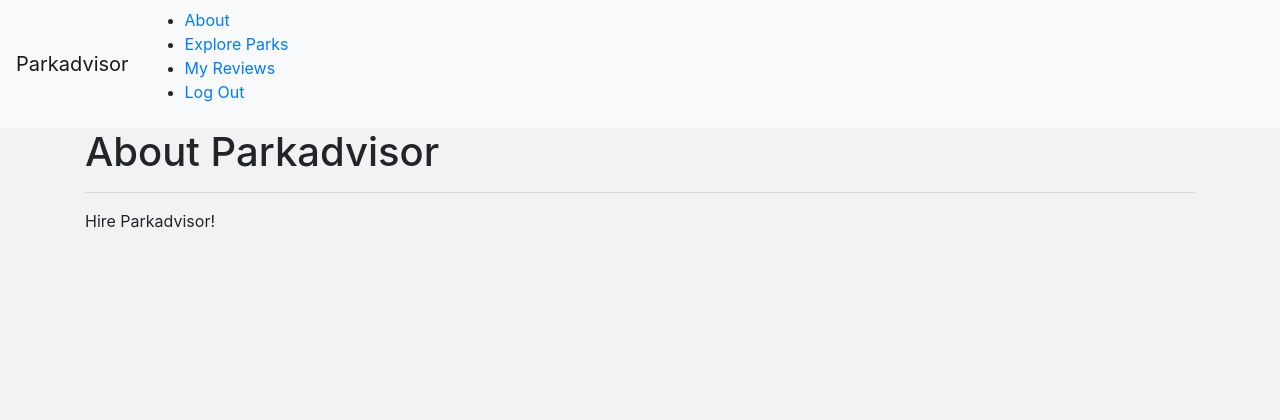
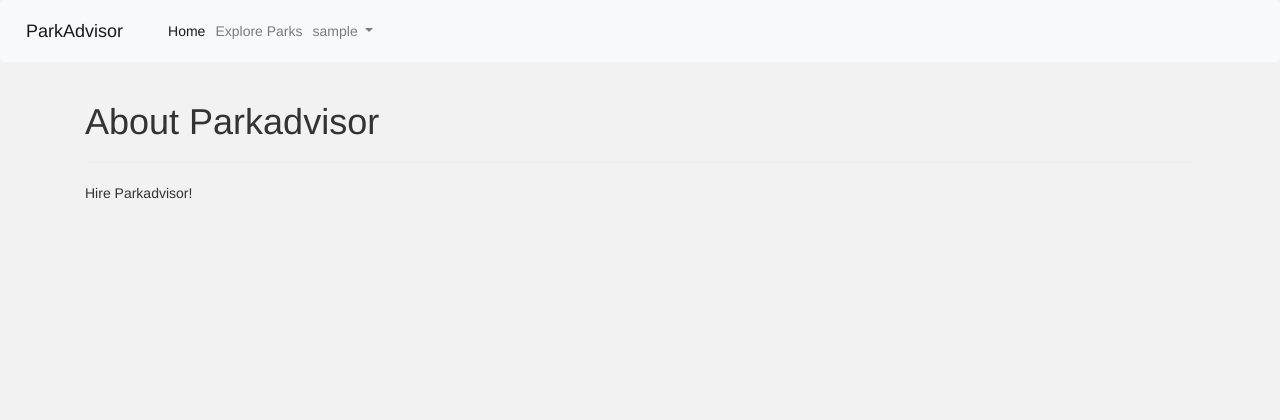
Before and after one commit to lauragsack/ParkAdvisor, a Django app: page /about/ in a window 1280 px wide. Shown: the top 420 px of the page. Run offline with Django 3.2, Linux system fonts and the light colour scheme; the visitor is signed in with stand-in values (Sample User, id 1); some libraries are stand-ins or nearby versions.

Commit message:
Adds dropdown navbar

```diff
--- a/parkadvisor/main_app/templates/base.html
+++ b/parkadvisor/main_app/templates/base.html
@@ -7,29 +7,43 @@
   <meta name="viewport" content="width=device-width, initial-scale=1.0">
   <meta http-equiv="X-UA-Compatible" content="ie=edge">
   <title>Parkadvisor</title>
+  <script src="//ajax.googleapis.com/ajax/libs/jquery/1.11.0/jquery.min.js"></script>
+  <script src="https://cdnjs.cloudflare.com/ajax/libs/popper.js/1.12.9/umd/popper.min.js" integrity="sha384-ApNbgh9B+Y1QKtv3Rn7W3mgPxhU9K/ScQsAP7hUibX39j7fakFPskvXusvfa0b4Q" crossorigin="anonymous"></script>
   <link rel="stylesheet" href="https://stackpath.bootstrapcdn.com/bootstrap/4.3.1/css/bootstrap.min.css" integrity="sha384-ggOyR0iXCbMQv3Xipma34MD+dH/1fQ784/j6cY/iJTQUOhcWr7x9JvoRxT2MZw1T" crossorigin="anonymous">
+  <script src="//netdna.bootstrapcdn.com/bootstrap/3.1.1/js/bootstrap.min.js"></script>
+<link rel="stylesheet" type="text/css" href="//netdna.bootstrapcdn.com/bootstrap/3.1.1/css/bootstrap.min.css">
   <link rel="stylesheet" type="text/css" href="{% static 'css/style.css' %}"/>
 </head>
 <body>
   <header class="navbar-fixed">
     <nav class="navbar navbar-expand-lg navbar-light bg-light">
-    <a class="navbar-brand" href="#">Parkadvisor</a>
+      <a class="navbar-brand" href="#">ParkAdvisor</a>
       <button class="navbar-toggler" type="button" data-toggle="collapse" data-target="#navbarNavAltMarkup" aria-controls="navbarNavAltMarkup" aria-expanded="false" aria-label="Toggle navigation">
         <span class="navbar-toggler-icon"></span>
       </button>
       <div class="collapse navbar-collapse" id="navbarNavAltMarkup">
         <div class="navbar-nav">
-            <ul>
-            <li><a href="{% url 'about' %}">About</a></li>
           {% if user.is_authenticated %}
-                    <li><a href="{% url 'index' %}">Explore Parks</a></li>
-                    <li><a href="{% url 'reviews_index' %}">My Reviews</a></li>
-                    <li><a href="{% url 'logout' %}">Log Out</a></li>
+          <a class="nav-item nav-link active" href="#">Home <span class="sr-only">(current)</span></a>
+          <a class="nav-item nav-link" href="{% url 'index' %}">Explore Parks</a>
+
+        <class="nav-item dropdown">
+        <a class="nav-link dropdown-toggle" href="#" id="navbarDropdown" role="button" data-toggle="dropdown" aria-haspopup="true" aria-expanded="false">
+        {{user.username}}
+        </a>
+        <div class="dropdown-menu" aria-labelledby="navbarDropdown">
+          <a class="dropdown-item" href="{% url 'reviews_index' %}">My Reviews</a>
+          <a class="dropdown-item" href="{% url 'logout' %}">Log out</a>
+          <a class="dropdown-item" href="#">Another action</a>
+          <div class="dropdown-divider"></div>
+          <a class="dropdown-item" href="#">Something else here</a>
+        </div>
+
+        </div>
           {% else %}
-                    <li><a href="{% url 'signup' %}">Sign Up</a></li>
-                    <li><a href="{% url 'login' %}">Log In</a></li>
+          <a class="nav-item nav-link" href="{% url 'signup' %}">Sign up</a>
+          <a class="nav-item nav-link" href="{% url 'login' %}">Log in</a>
           {% endif %}
-            </ul>
         </div>
       </div>
     </nav>
@@ -38,6 +52,7 @@
     {% block content %}
     {% endblock %}
   </main>
+
   <footer class="page-footer">
     <div class="right">All Rights Reserved, &copy; 2020 Parkadvisor &nbsp;</div>
   </footer>
```
Lines whose indentation alone changed are shown as unchanged.
